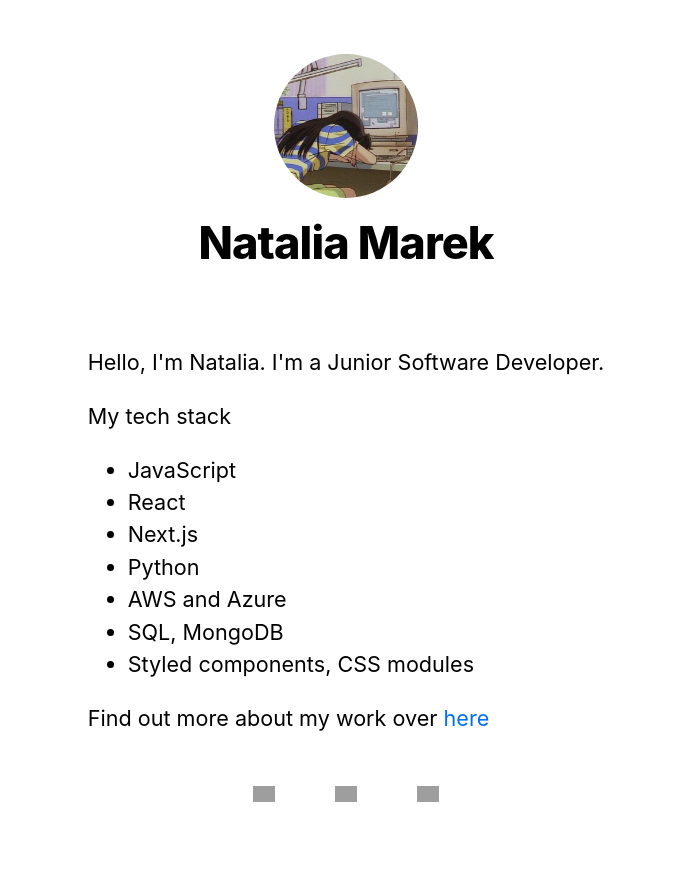
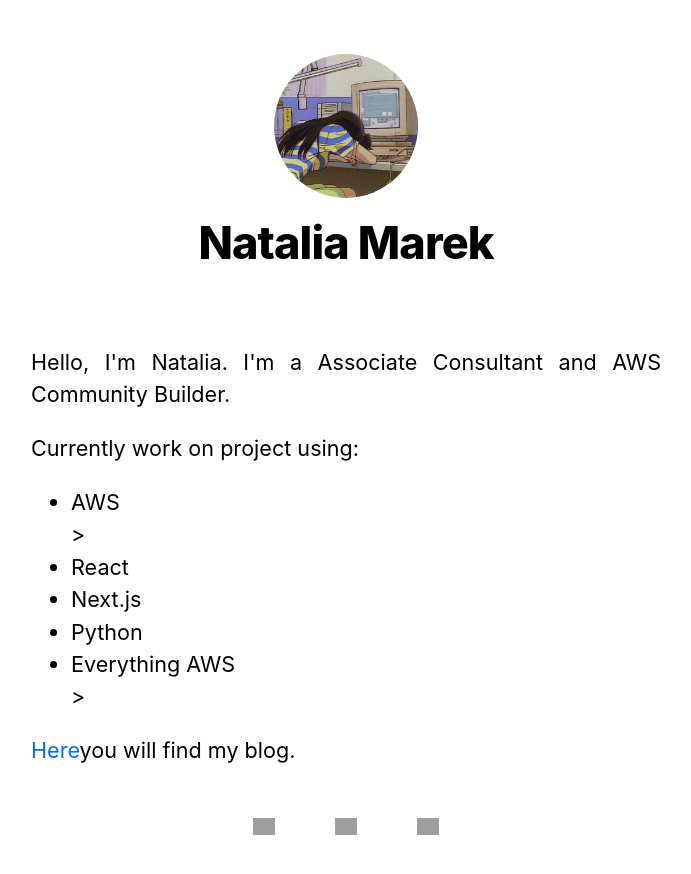
Before and after one commit to natmarek/nextjs-learn, a Next.js app: page / in a window 1280 px wide. Shown: the top 874 px of the page, without its empty margins (294-985 px from the left). Built offline with nearby package versions, Linux system fonts and the light colour scheme; grey boxes are pictures that could not be loaded.

Commit message:
Update index.js

```diff
--- a/pages/index.js
+++ b/pages/index.js
@@ -24,22 +24,21 @@ export default function Home() {
       </header>
 
       <section className={utilStyles.headingMd}>
-        <p>Hello, I'm Natalia. I'm a Junior Software Developer.</p>
-        <p>My tech stack</p>
+        <p>Hello, I'm Natalia. I'm a Associate Consultant and AWS Community Builder.</p>
+        <p>Currently work on project using:</p>
         <ul>
-          <li>JavaScript</li>
+          <li>AWS</li>>
           <li>React</li>
           <li>Next.js</li>
           <li>Python</li>
-          <li>AWS and Azure</li>
-          <li>SQL, MongoDB </li>
-          <li>Styled components, CSS modules </li>
+          <li>Everything AWS</li>>
         </ul>
         <p>
-          Find out more about my work over{" "}
+           {" "}
           <Link href="/posts/projects">
-            <a>here</a>
+            <a>Here</a>
           </Link>
+          you will find my blog.
         </p>
       </section>
       <Footer />
```
